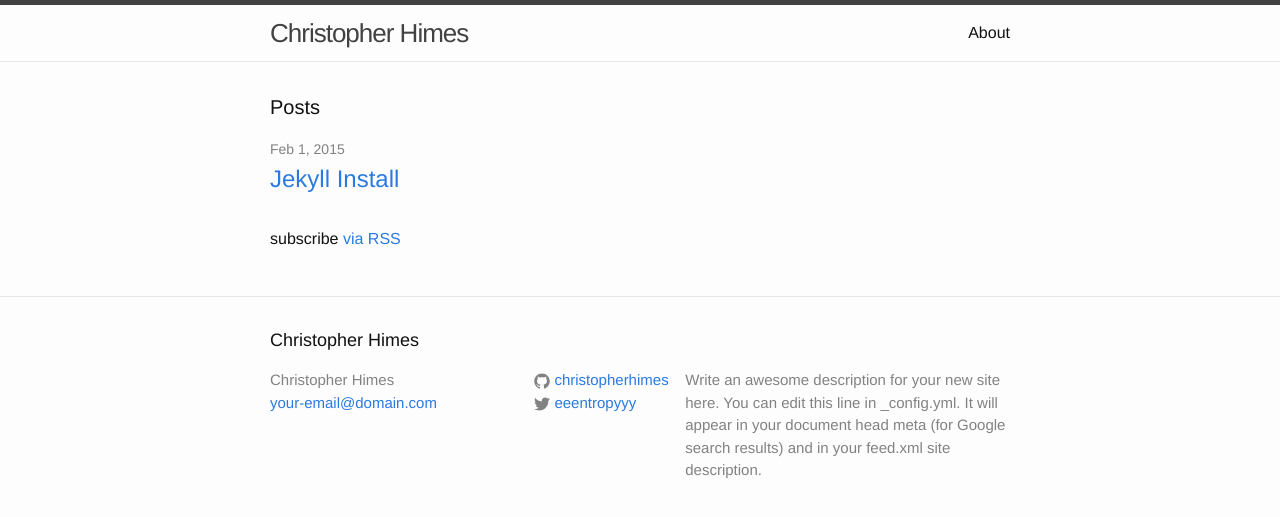
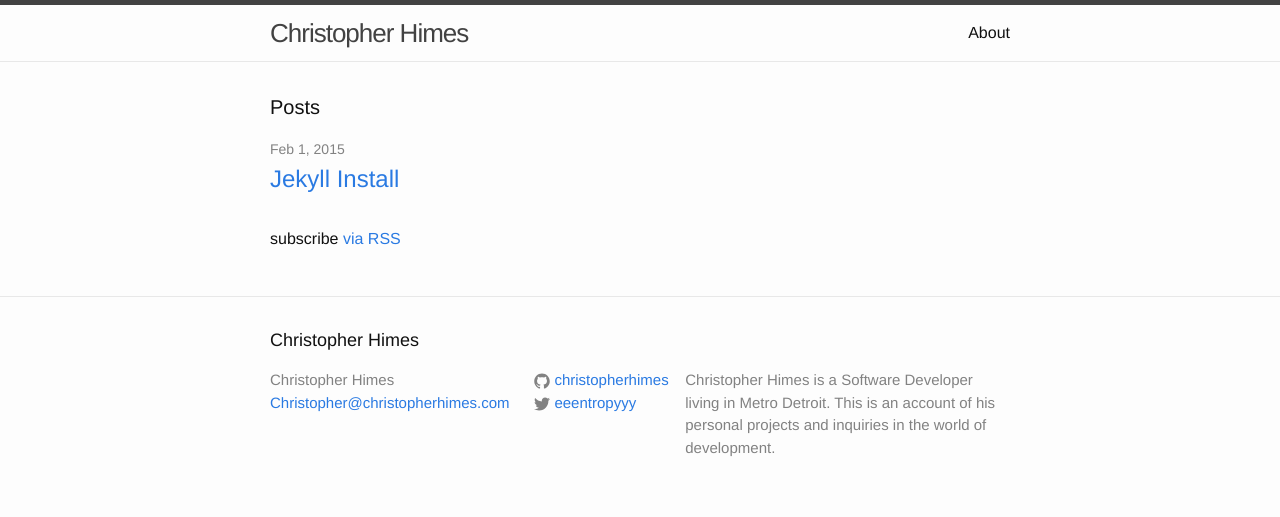
Before and after one commit to christopherhimes/christopherhimes.github.io, a Jekyll site: the page built from index.html, in a window 1280 px wide. Shown: the top 517 px of the page. Built offline with Jekyll 4.4.1, drawn with Linux system fonts in a browser that asks for light colours.

Commit message:
wrote an awesome description

```diff
--- a/_config.yml
+++ b/_config.yml
@@ -1,10 +1,10 @@
 # Site settings
 title: Christopher Himes
-email: your-email@domain.com
+email: Christopher@christopherhimes.com
 description: > # this means to ignore newlines until "baseurl:"
-  Write an awesome description for your new site here. You can edit this
-  line in _config.yml. It will appear in your document head meta (for
-  Google search results) and in your feed.xml site description.
+  Christopher Himes is a Software Developer living in Metro Detroit.
+  This is an account of his personal projects and inquiries in the world of
+  development.
 baseurl: "" # the subpath of your site, e.g. /blog/
 url: "http://yourdomain.com" # the base hostname & protocol for your site
 twitter_username: eeentropyyy
```
